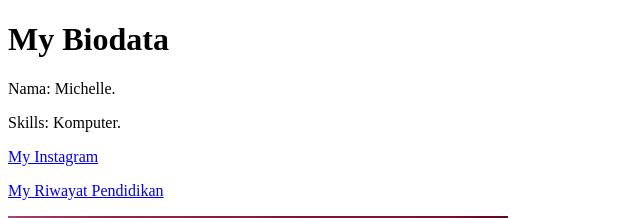
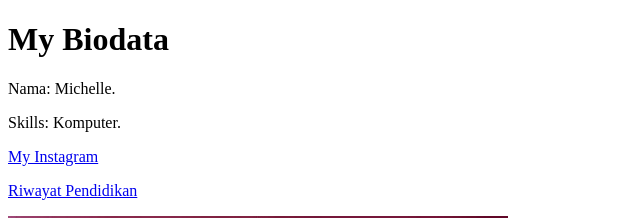
Before and after one commit to michelle-ap/biodata, a plain HTML site: page index.html in a window 1280 px wide. Shown: the top 218 px of the page, 0-640 px from the left. Drawn offline with Linux system fonts and the light colour scheme.

Commit message:
Update index.html

```diff
--- a/index.html
+++ b/index.html
@@ -9,7 +9,7 @@
 <p>Nama: Michelle.</p>
 <p>Skills: Komputer.</p>
  <p></p><a href="https://Instagram.com/michellemeriel">My Instagram</a></p>
- <p></p><a href="pendidikan">My Riwayat Pendidikan</a></p>
+ <p></p><a href="pendidikan">Riwayat Pendidikan</a></p>
  <p></p><img src="6-model-rambut-karina-aespa-paling-curi-perhatian-terbaru-pirang-bak-barbie-tKOXXZW3or.jpg" width="500" height="600"</p>
 </body>
 </html>
```
